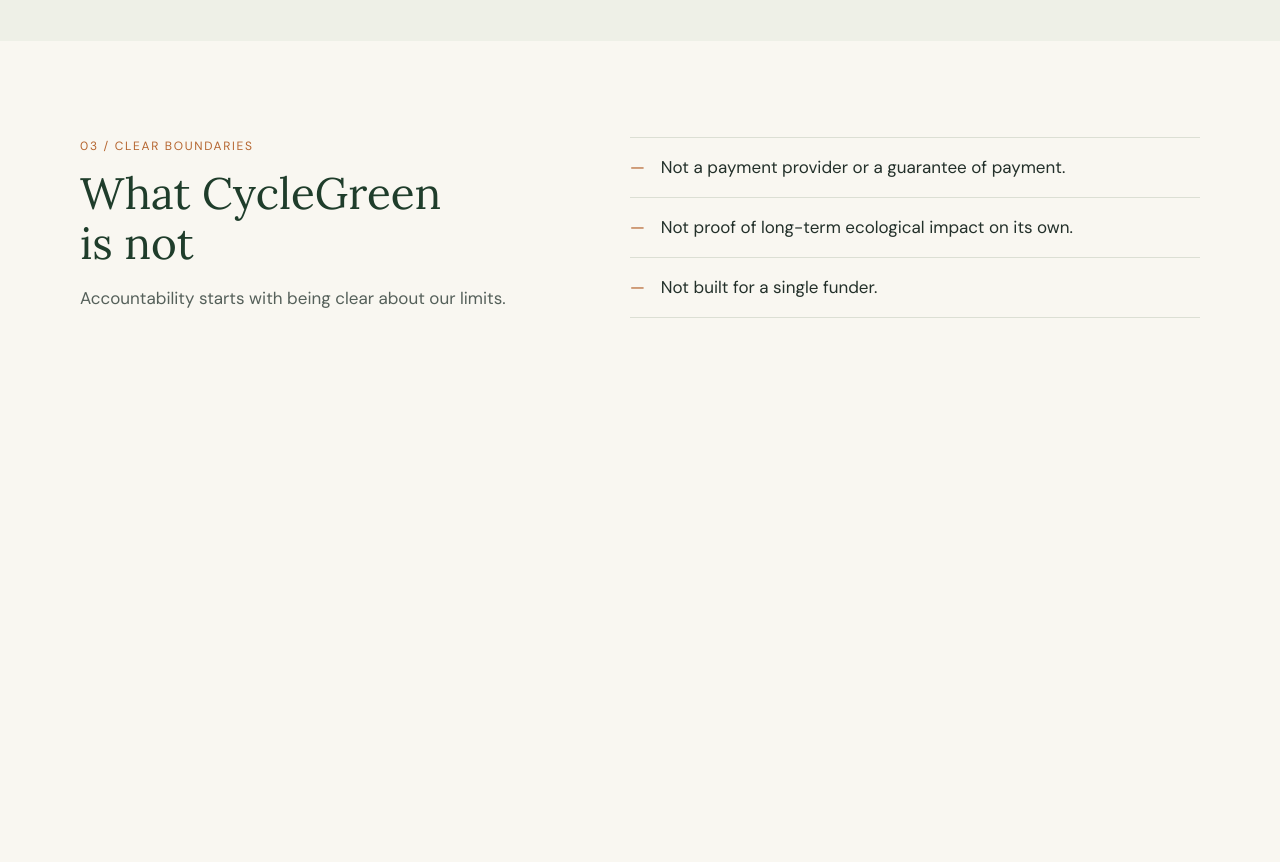
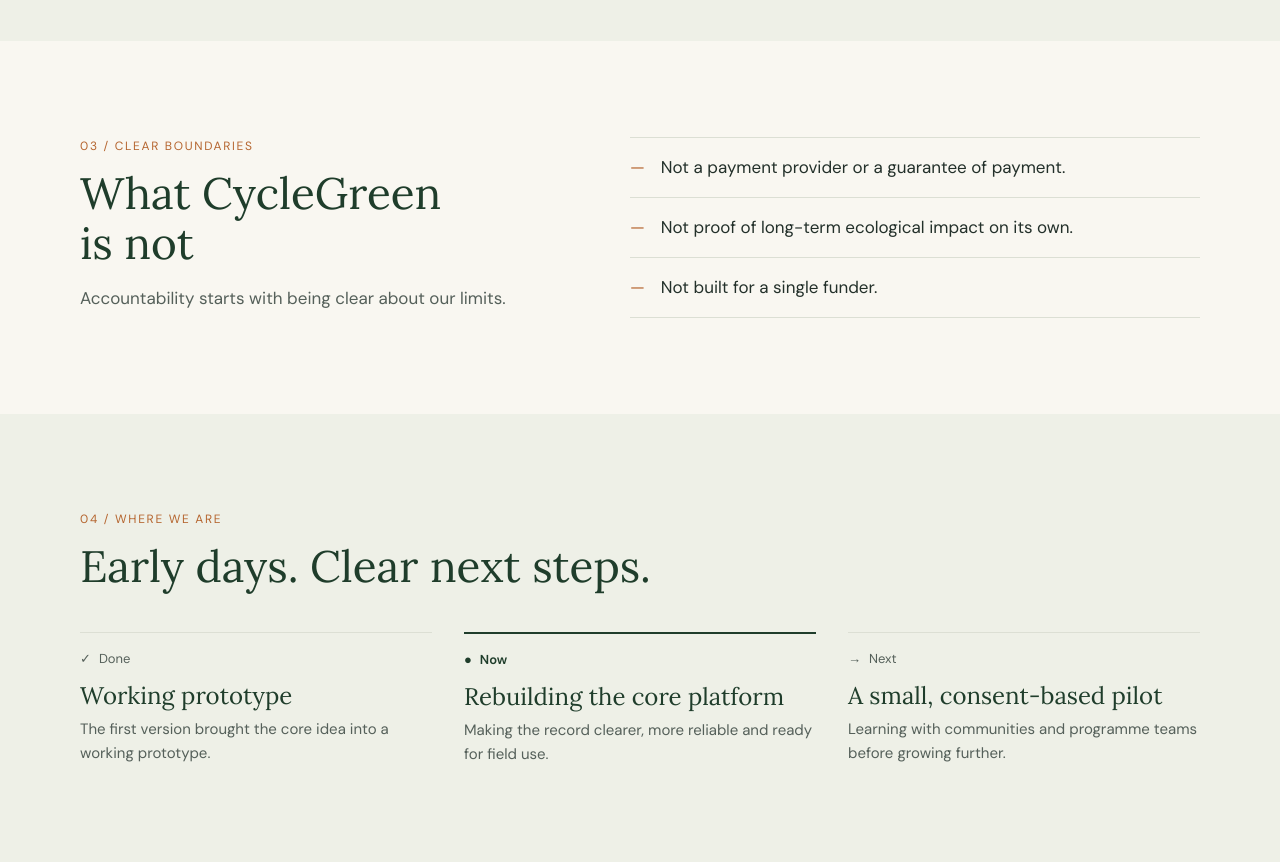
Before and after one commit to CycleGreen/cyclegreen-site, a website built with Vite: page index.html in a window 1280 px wide. Shown: the part 2131-2993 px from the top of the page. Before the commit the page ends 2545 px from the top, so only its background shows below. Built offline with nearby package versions, Linux system fonts and the light colour scheme.

Commit message:
Add where we are section

```diff
--- a/index.html
+++ b/index.html
@@ -143,6 +143,30 @@
           </ul>
         </div>
       </section>
+            <section class="section section-alt" id="status">
+        <div class="container">
+          <p class="eyebrow">04 / Where we are</p>
+          <h2 class="section-title">Early days. Clear next steps.</h2>
+
+          <ol class="timeline">
+            <li class="stage">
+              <p class="stage-label"><span aria-hidden="true">✓</span> Done</p>
+              <h3>Working prototype</h3>
+              <p>The first version brought the core idea into a working prototype.</p>
+            </li>
+            <li class="stage stage-current" aria-current="step">
+              <p class="stage-label"><span aria-hidden="true">●</span> Now</p>
+              <h3>Rebuilding the core platform</h3>
+              <p>Making the record clearer, more reliable and ready for field use.</p>
+            </li>
+            <li class="stage">
+              <p class="stage-label"><span aria-hidden="true">→</span> Next</p>
+              <h3>A small, consent-based pilot</h3>
+              <p>Learning with communities and programme teams before growing further.</p>
+            </li>
+          </ol>
+        </div>
+      </section>
       <!-- Next sections go here: How it works, Who it's for, What CycleGreen is not, Where we are, Pilot -->
     </main>
 
--- a/src/style.css
+++ b/src/style.css
@@ -250,3 +250,24 @@ a {
   content: "—";
   color: var(--ochre);
 }
+/* ===== Where we are ===== */
+.timeline {
+  display: grid;
+  grid-template-columns: repeat(auto-fit, minmax(240px, 1fr));
+  gap: 32px;
+  margin: 40px 0 0;
+  padding: 0;
+  list-style: none;
+}
+.stage { padding-top: 16px; border-top: 1px solid var(--line); }
+.stage-current { border-top: 2px solid var(--forest); }
+.stage-label {
+  display: flex;
+  align-items: center;
+  gap: 8px;
+  font-size: 0.8125rem;
+  color: var(--muted);
+}
+.stage-current .stage-label { font-weight: 600; color: var(--forest); }
+.stage h3 { margin-block: 12px 8px; font-size: 1.5rem; font-weight: 400; }
+.stage p:last-child { font-size: 0.9375rem; color: var(--muted); }
```
